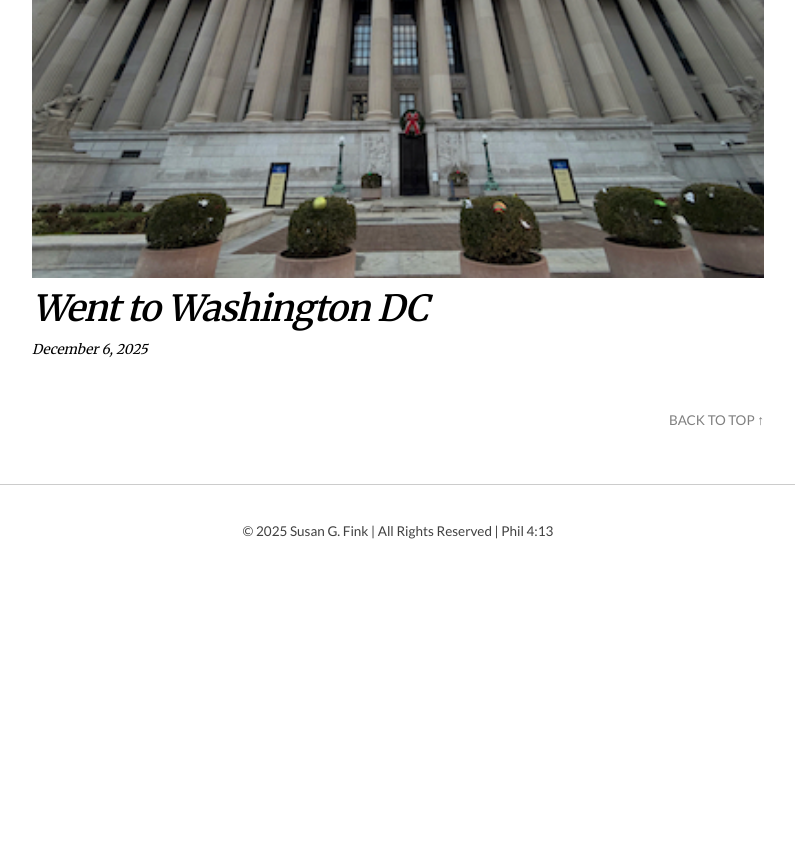
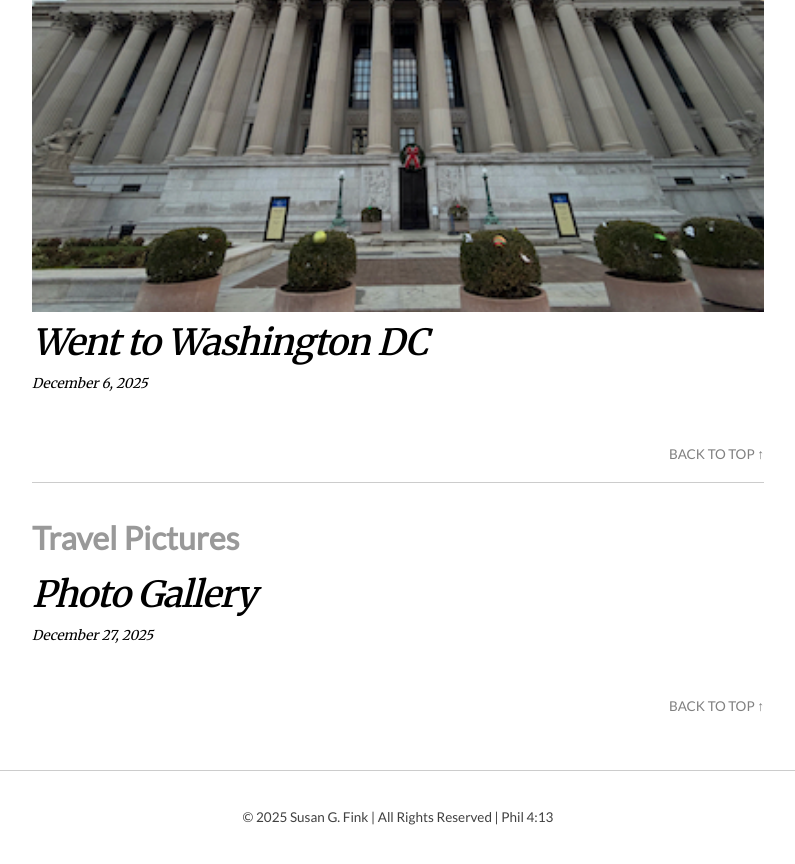
Before and after one commit to susangfink/site, a Jekyll site: the page built from categories.md, in a window 1280 px wide and 900 px high, scrolled down 1865 px. Shown: the top 864 px of the window, without its empty margins (242-1037 px from the left). Built offline with Jekyll 4.4.1, drawn with Linux system fonts in a browser that asks for light colours; nearby versions of some CDN libraries; before the commit the page ends 2479 px from its top, so only the background shows below that.

Commit message:
Update 2025-12-27-photogallery.md

```diff
--- a/_posts/2025-12-27-photogallery.md
+++ b/_posts/2025-12-27-photogallery.md
@@ -19,6 +19,7 @@ gallery:
 excerpt_separator: "<!--more-->"
 categories:
 - Photography
+- Travel Pictures
 ---
 
 <!--more-->
```
